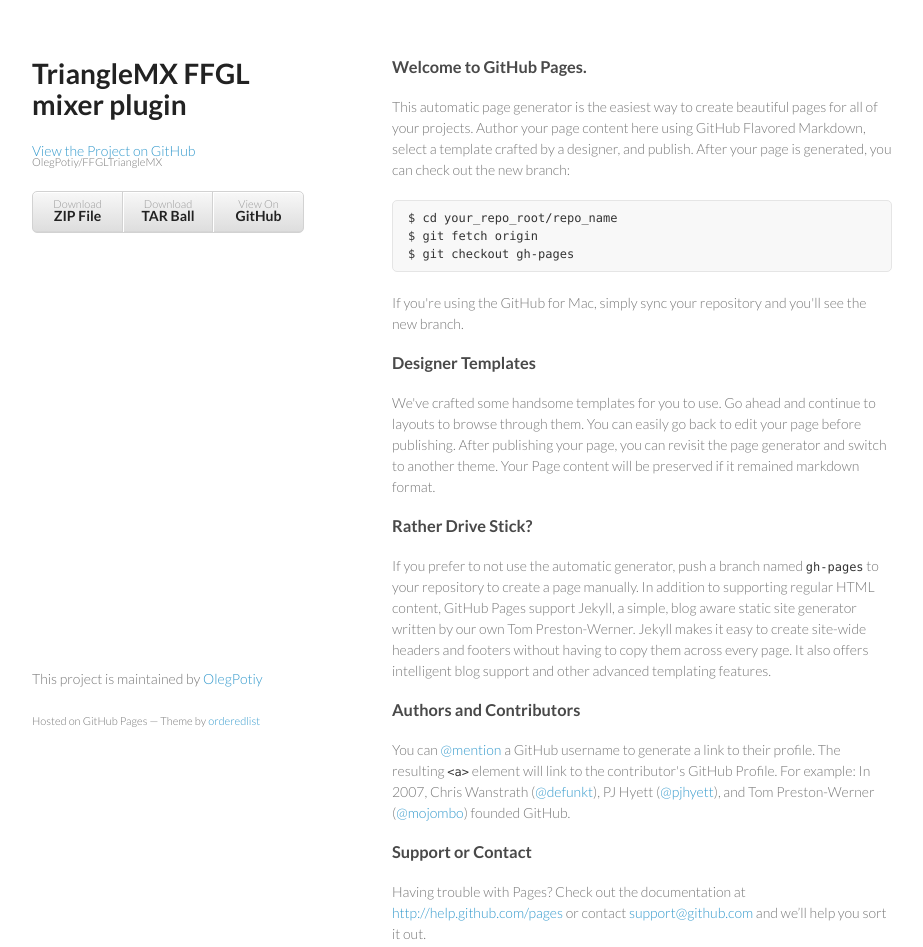
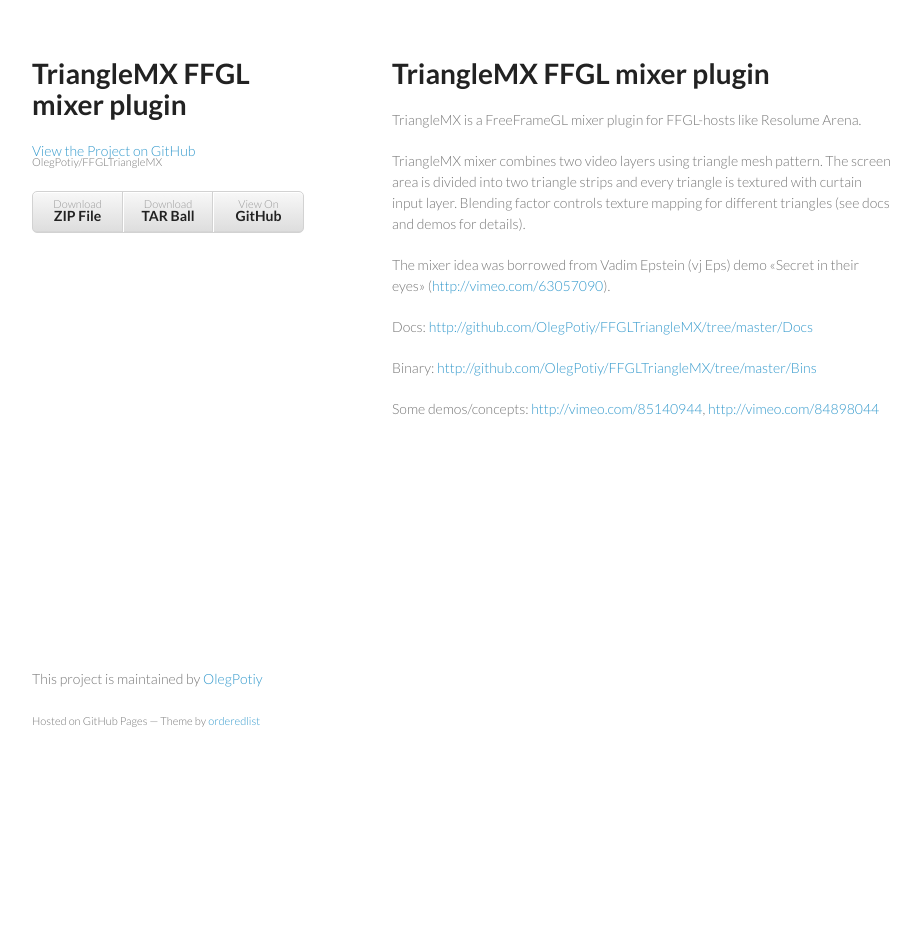
Before and after one commit to OlegPotiy/FFGLTriangleMX, a plain HTML site: page index.html in a window 1280 px wide. Shown: the whole page, without its empty margins (178-1101 px from the left). After the commit the page ends 800 px from the top, so only its background shows below. Drawn offline with Linux system fonts and the light colour scheme.

Commit message:
Create gh-pages branch via GitHub

```diff
--- a/index.html
+++ b/index.html
@@ -3,7 +3,7 @@
   <head>
     <meta charset="utf-8">
     <meta http-equiv="X-UA-Compatible" content="chrome=1">
-    <title>Ffgltrianglemx by OlegPotiy</title>
+    <title>TriangleMX FFGL mixer plugin by OlegPotiy</title>
 
     <link rel="stylesheet" href="stylesheets/styles.css">
     <link rel="stylesheet" href="stylesheets/pygment_trac.css">
@@ -28,37 +28,20 @@
         </ul>
       </header>
       <section>
-        <h3>
-<a name="welcome-to-github-pages" class="anchor" href="#welcome-to-github-pages"><span class="octicon octicon-link"></span></a>Welcome to GitHub Pages.</h3>
+        <h1>
+<a name="trianglemx-ffgl-mixer-plugin" class="anchor" href="#trianglemx-ffgl-mixer-plugin"><span class="octicon octicon-link"></span></a>TriangleMX FFGL mixer plugin</h1>
 
-<p>This automatic page generator is the easiest way to create beautiful pages for all of your projects. Author your page content here using GitHub Flavored Markdown, select a template crafted by a designer, and publish. After your page is generated, you can check out the new branch:</p>
+<p>TriangleMX is a FreeFrameGL mixer plugin for FFGL-hosts like Resolume Arena. </p>
 
-<pre><code>$ cd your_repo_root/repo_name
-$ git fetch origin
-$ git checkout gh-pages
-</code></pre>
+<p>TriangleMX mixer combines two video layers using triangle mesh pattern. The screen area is divided into two triangle strips and every triangle is textured with curtain input layer. Blending factor controls texture mapping for different triangles (see docs and demos for details).</p>
 
-<p>If you're using the GitHub for Mac, simply sync your repository and you'll see the new branch.</p>
+<p>The mixer idea was borrowed from Vadim Epstein (vj Eps) demo «Secret in their eyes» (<a href="http://vimeo.com/63057090">http://vimeo.com/63057090</a>).</p>
 
-<h3>
-<a name="designer-templates" class="anchor" href="#designer-templates"><span class="octicon octicon-link"></span></a>Designer Templates</h3>
+<p>Docs: <a href="http://github.com/OlegPotiy/FFGLTriangleMX/tree/master/Docs">http://github.com/OlegPotiy/FFGLTriangleMX/tree/master/Docs</a></p>
 
-<p>We've crafted some handsome templates for you to use. Go ahead and continue to layouts to browse through them. You can easily go back to edit your page before publishing. After publishing your page, you can revisit the page generator and switch to another theme. Your Page content will be preserved if it remained markdown format.</p>
+<p>Binary: <a href="http://github.com/OlegPotiy/FFGLTriangleMX/tree/master/Bins">http://github.com/OlegPotiy/FFGLTriangleMX/tree/master/Bins</a></p>
 
-<h3>
-<a name="rather-drive-stick" class="anchor" href="#rather-drive-stick"><span class="octicon octicon-link"></span></a>Rather Drive Stick?</h3>
-
-<p>If you prefer to not use the automatic generator, push a branch named <code>gh-pages</code> to your repository to create a page manually. In addition to supporting regular HTML content, GitHub Pages support Jekyll, a simple, blog aware static site generator written by our own Tom Preston-Werner. Jekyll makes it easy to create site-wide headers and footers without having to copy them across every page. It also offers intelligent blog support and other advanced templating features.</p>
-
-<h3>
-<a name="authors-and-contributors" class="anchor" href="#authors-and-contributors"><span class="octicon octicon-link"></span></a>Authors and Contributors</h3>
-
-<p>You can <a href="https://github.com/blog/821" class="user-mention">@mention</a> a GitHub username to generate a link to their profile. The resulting <code>&lt;a&gt;</code> element will link to the contributor's GitHub Profile. For example: In 2007, Chris Wanstrath (<a href="https://github.com/defunkt" class="user-mention">@defunkt</a>), PJ Hyett (<a href="https://github.com/pjhyett" class="user-mention">@pjhyett</a>), and Tom Preston-Werner (<a href="https://github.com/mojombo" class="user-mention">@mojombo</a>) founded GitHub.</p>
-
-<h3>
-<a name="support-or-contact" class="anchor" href="#support-or-contact"><span class="octicon octicon-link"></span></a>Support or Contact</h3>
-
-<p>Having trouble with Pages? Check out the documentation at <a href="http://help.github.com/pages">http://help.github.com/pages</a> or contact <a href="mailto:support@github.com">support@github.com</a> and we’ll help you sort it out.</p>
+<p>Some demos/concepts: <a href="http://vimeo.com/85140944">http://vimeo.com/85140944</a>, <a href="http://vimeo.com/84898044">http://vimeo.com/84898044</a></p>
       </section>
       <footer>
         <p>This project is maintained by <a href="https://github.com/OlegPotiy">OlegPotiy</a></p>
```
Also changed, not shown: params.json (+1 -1 lines).
